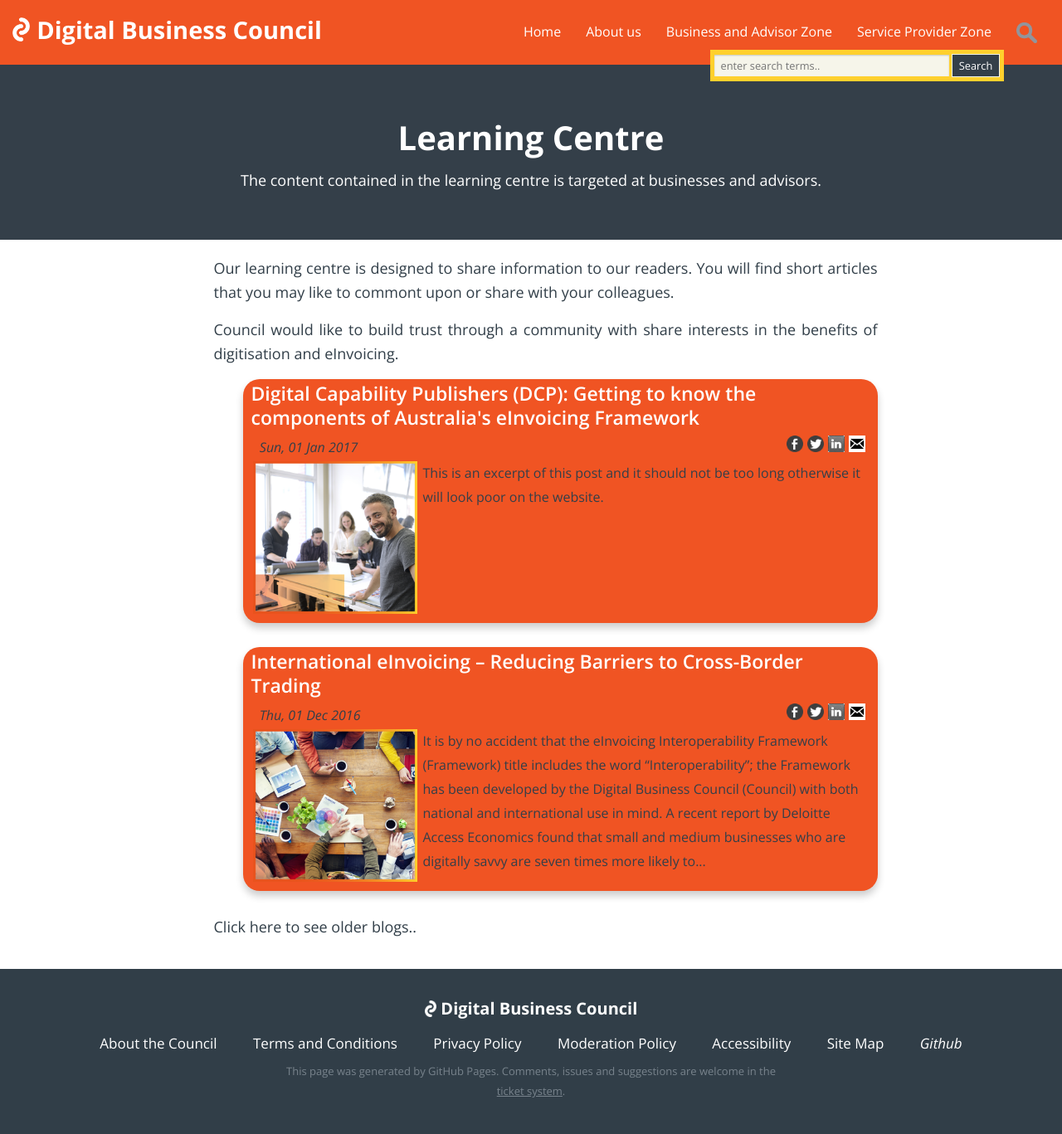
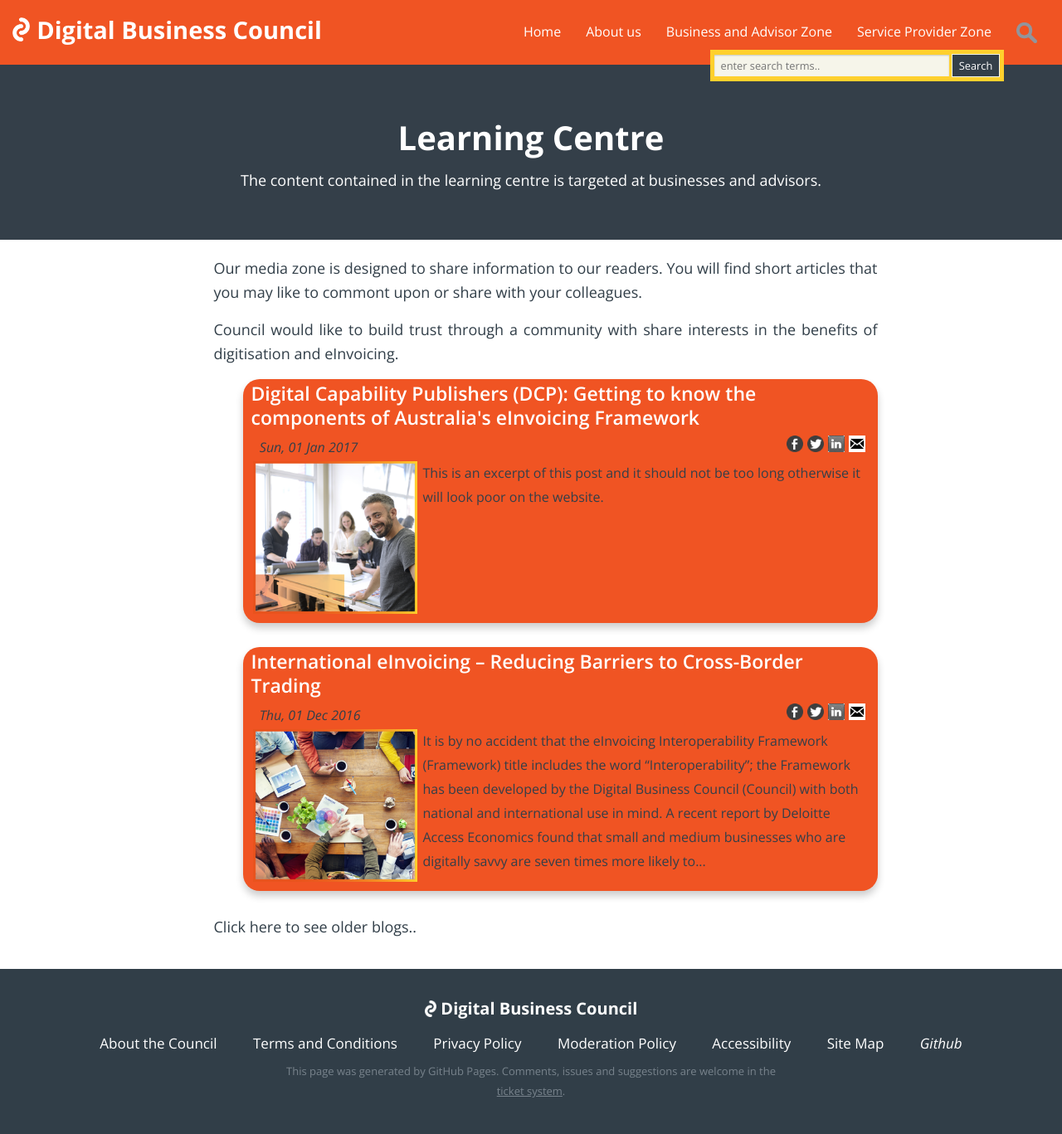
Before and after one commit to Digital-Business-Council/Digital-Business-Council.github.io, a Jekyll site: the page built from pages/business-zone/blogs/learning-centre.md, in a window 1280 px wide. Shown: the whole page at 83% size. Built offline with Jekyll 4.4.1, drawn with Linux system fonts in a browser that asks for light colours.

Commit message:
Update learning-centre.md

```diff
--- a/pages/business-zone/blogs/learning-centre.md
+++ b/pages/business-zone/blogs/learning-centre.md
@@ -1,10 +1,10 @@
 ---
 layout: blog-master
-title: Learning Centre
-permalink: /learning-centre/
+title: Media
+permalink: /media/
 ---
 
-Our learning centre is designed to share information to our readers.  You will find short articles that you may like to commont upon or share with your colleagues.
+Our media zone is designed to share information to our readers.  You will find short articles that you may like to commont upon or share with your colleagues.
 
 Council would like to build trust through a community with share interests in the benefits of digitisation and eInvoicing.
 
```
